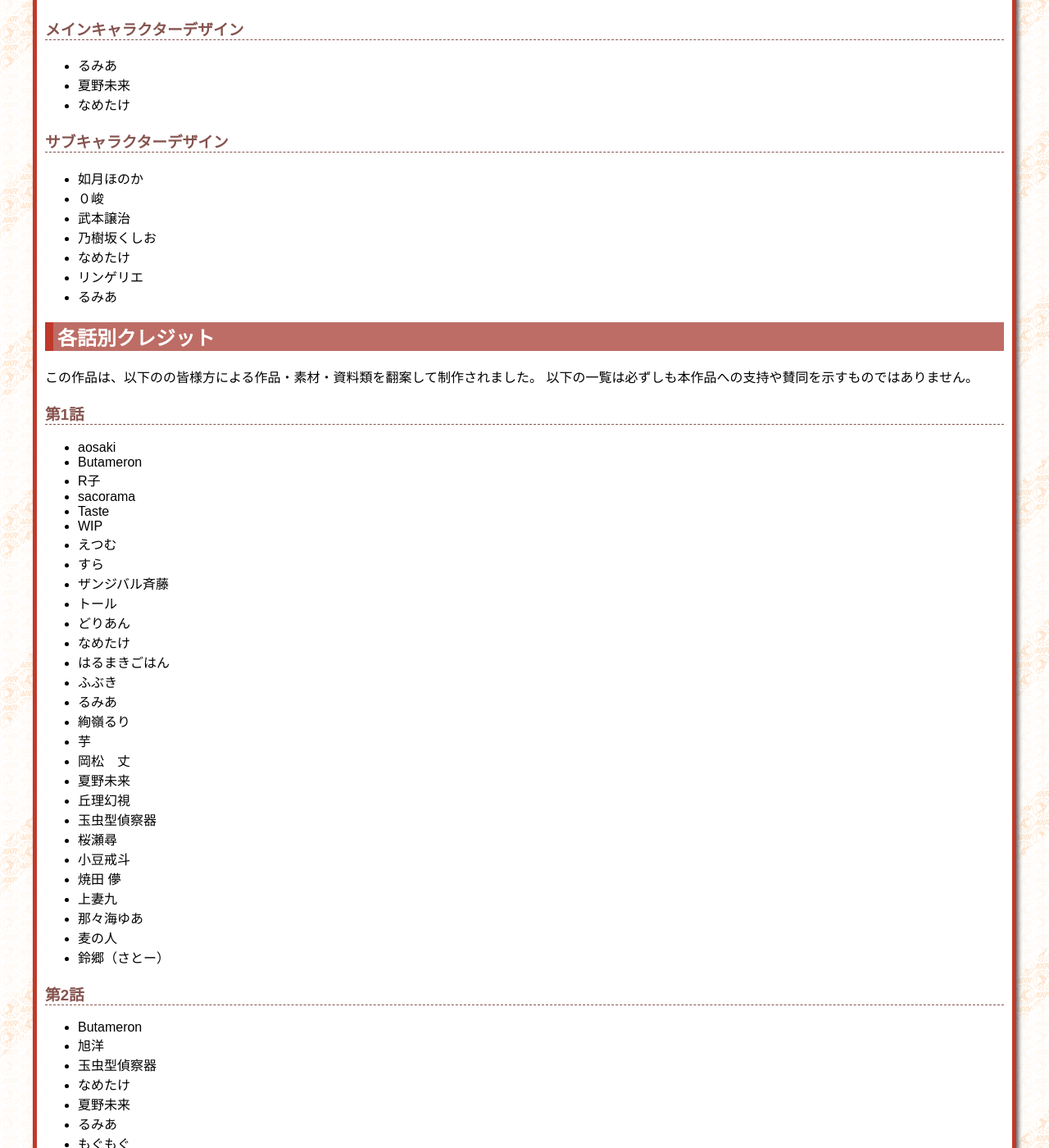
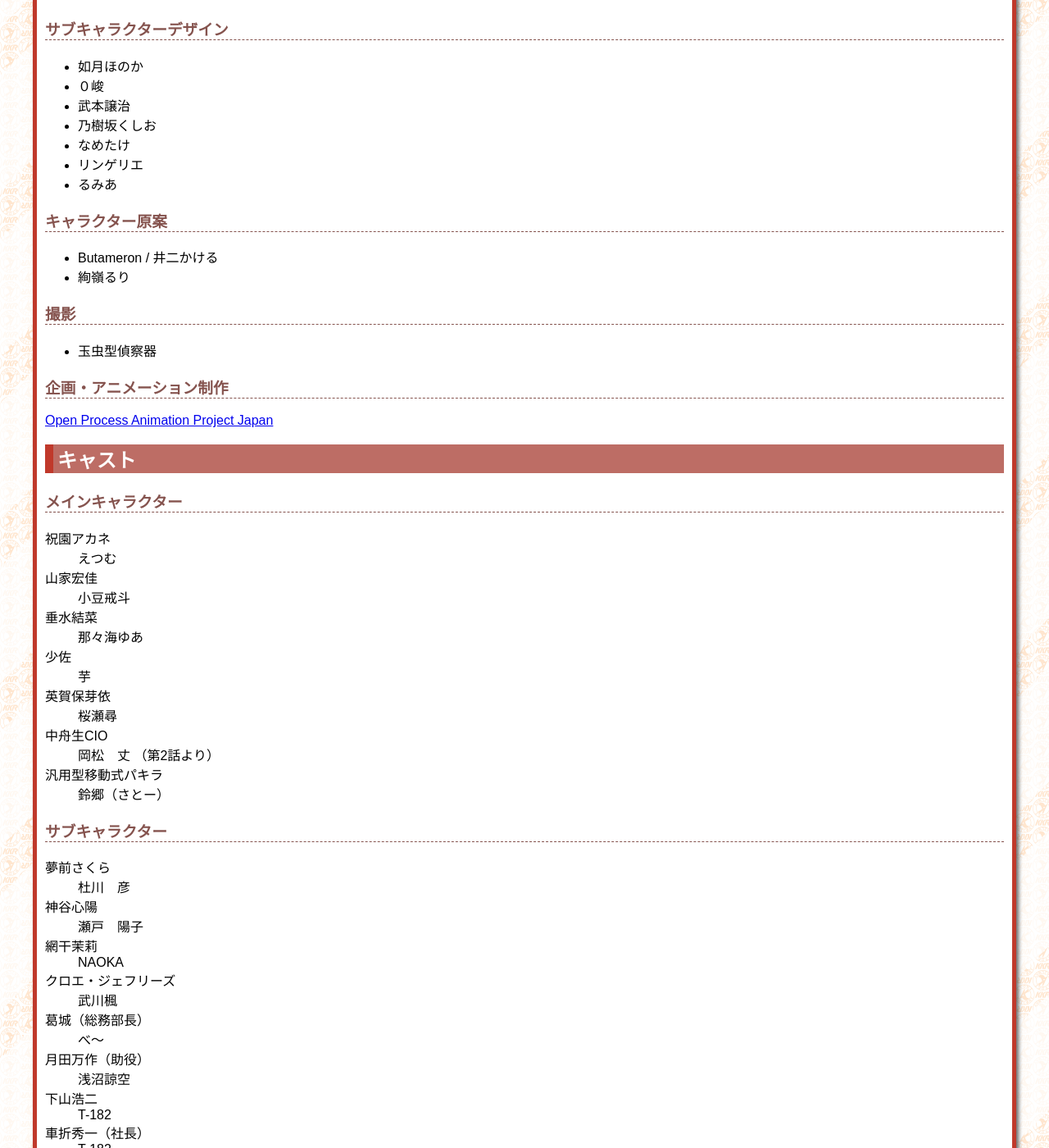
Before and after one commit to kosys/kosys.github.io, a Jekyll site: the page built from staff/index.md, in a window 1280 px wide and 1400 px high, scrolled down 642 px. Shown: the whole window at 82% size. Built offline with Jekyll 4.4.1, drawn with Linux system fonts in a browser that asks for light colours; some web fonts are replaced; comment, search, counter and statistics services are not loaded; our own code applies the rules of GitHub Pages for plain Markdown files; some of the changed text lies outside the part shown.

Commit message:
スタッフ情報の更新・キャストの追加

```diff
--- a/staff/index.md
+++ b/staff/index.md
@@ -3,21 +3,13 @@ layout: page
 category: staff
 ---
 
-制作スタッフ、利用素材の提供元は以下の通りです。
-
-
-企画・制作
----------------
-[Open Process Animation Project Japan](https://opap.jp/)
-
-
-主要スタッフ
+スタッフ
 ---------------
 
 ### 監督
 * Butameron / 井二かける
 
-### 脚本
+### シリーズ構成/脚本
 * Butameron / 井二かける
 
 ### メインキャラクターデザイン
@@ -34,6 +26,91 @@ category: staff
 * リンゲリエ
 * るみあ
 
+### キャラクター原案
+* Butameron / 井二かける
+* 絢嶺るり
+
+### 撮影
+* 玉虫型偵察器
+
+### 企画・アニメーション制作
+[Open Process Animation Project Japan](https://opap.jp/)
+
+
+キャスト
+---------------
+
+### メインキャラクター
+<dl>
+
+<dt>祝園アカネ</dt>
+<dd>えつむ</dd>
+<dt>山家宏佳</dt>
+<dd>小豆戒斗</dd>
+<dt>垂水結菜</dt>
+<dd>那々海ゆあ</dd>
+<dt>少佐</dt>
+<dd>芋</dd>
+<dt>英賀保芽依</dt>
+<dd>桜瀬尋</dd>
+<dt>中舟生CIO</dt>
+<dd>岡松　丈 （第2話より）</dd>
+<dt>汎用型移動式パキラ</dt>
+<dd>鈴郷（さとー）</dd>
+</dl>
+
+### サブキャラクター
+
+<dl>
+<dt>夢前さくら</dt>
+<dd> 杜川　彦</dd>
+<dt>神谷心陽</dt>
+<dd> 瀬戸　陽子</dd>
+<dt>網干茉莉</dt>
+<dd> NAOKA</dd>
+<dt>クロエ・ジェフリーズ</dt>
+<dd> 武川楓</dd>
+<dt>葛城（総務部長）</dt>
+<dd>べ～</dd>
+<dt>月田万作（助役）</dt>
+<dd> 浅沼諒空</dd>
+<dt>下山浩二</dt>
+<dd> T-182</dd>
+<dt>車折秀一（社長）</dt>
+<dd>T-182</dd>
+<dt>イケル・ヤン</dt>
+<dd> 矢塚翔</dd>
+<dt>篠山砂沙美</dt>
+<dd>桜瀬尋</dd>
+<dt>飾磨</dt>
+<dd>矢塚翔</dd>
+<dt>亀山</dt>
+<dd>T-182</dd>
+<dt>砥堀</dt>
+<dd>矢塚翔</dd>
+<dt>仁豊野</dt>
+<dd>べ～</dd>
+<dt>香呂</dt>
+<dd>T-182</dd>
+<dt>甘地</dt>
+<dd>べ～</dd>
+<dt>鶴居</dt>
+<dd>矢塚翔</dd>
+<dt>新野</dt>
+<dd>矢塚翔</dd>
+<dt>寺前</dt>
+<dd>べ～</dd>
+<dt>エンプロイぃ社員</dt>
+<dd>べ～</dd>
+<dt>生野加代</dt>
+<dd>武川楓</dd>
+<dt>光亜ど　ヒカル</dt>
+<dd>矢塚翔</dd>
+<dt>向山車掌</dt>
+<dd>桜瀬尋</dd>
+<dt>向河原</dt>
+<dd>T-182</dd>
+</dl>
 
 各話別クレジット
 -------------
```
